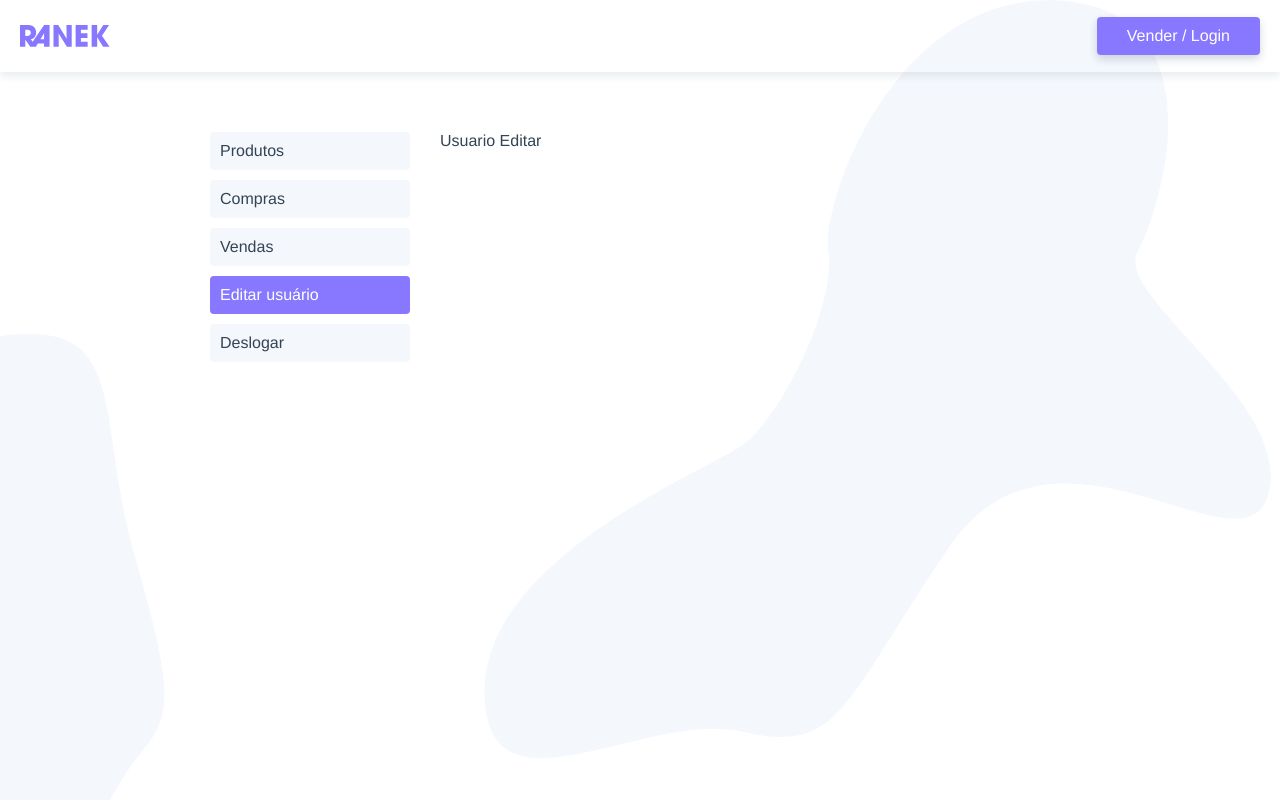
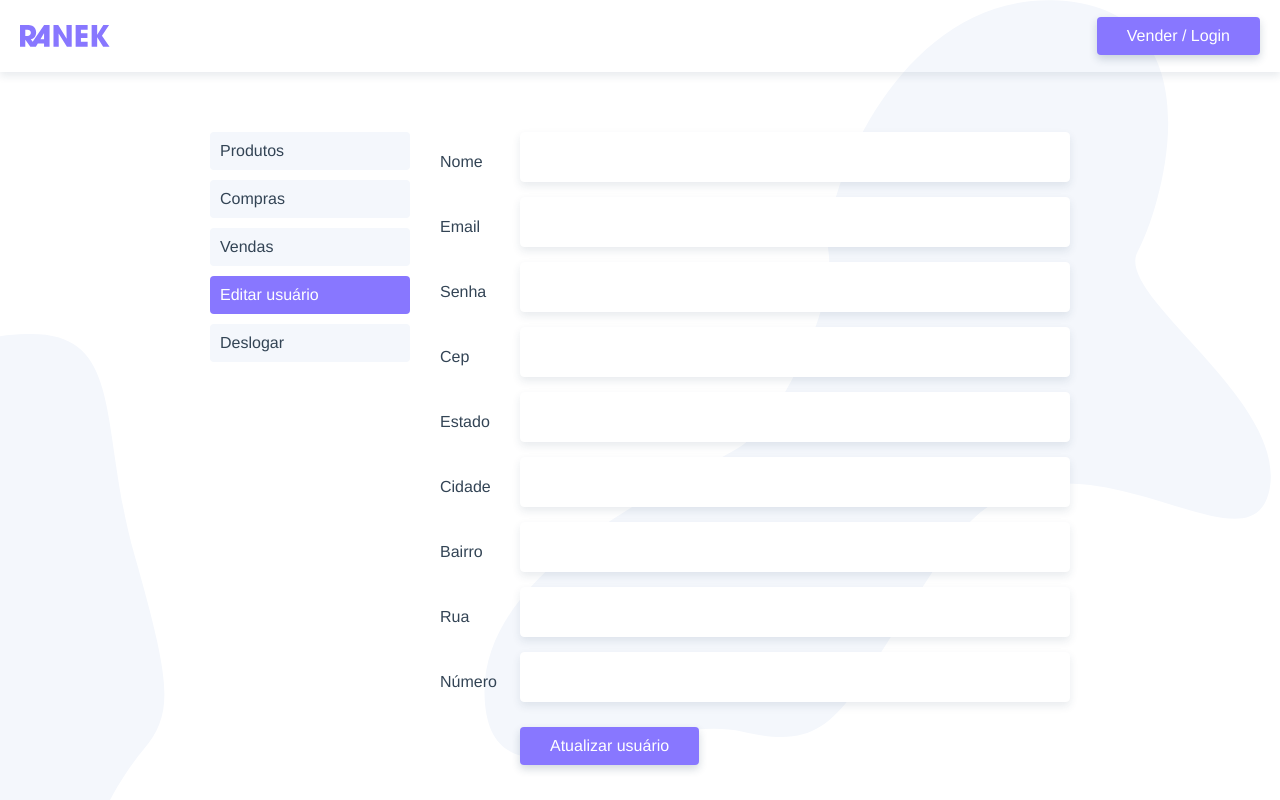
Before and after one commit to diglopes/ranek-vue, a Vue app: page /usuario/editar in a window 1280 px wide. Shown: the top 800 px of the page. Built offline with nearby package versions, Linux system fonts and the light colour scheme.

Commit message:
Add update user feature

```diff
--- a/api/db.json
+++ b/api/db.json
@@ -2,14 +2,15 @@
   "usuario": [
     {
       "id": "diego@email.com",
+      "nome": "Diego Lopes",
       "email": "diego@email.com",
-      "nome": "Diego Lopes",
       "senha": "123",
-      "rua": "Rua Foo bar",
-      "cep": "11111-111",
+      "cep": "11530080",
+      "rua": "Avenida Beira Mar",
       "numero": "25",
-      "estado": "SP",
-      "cidade": "Cubatao"
+      "bairro": "Jardim Casqueiro",
+      "cidade": "Cubatão",
+      "estado": "SP"
     }
   ],
   "produtos": [
--- a/src/services/userService.js
+++ b/src/services/userService.js
@@ -3,3 +3,5 @@ import httpRequest from './httpRequest';
 export const getUser = ({ email, senha }) => httpRequest.get(`/usuario?email=${email}&senha=${senha}`);
 
 export const createUser = (payload) => httpRequest.post('/usuario', payload);
+
+export const updateUser = (payload) => httpRequest.put(`/usuario/${payload.id}`, payload);
--- a/src/views/User/UserEdit.vue
+++ b/src/views/User/UserEdit.vue
@@ -1,5 +1,31 @@
 <template>
   <div>
-    <p>Usuario Editar</p>
+    <UserForm>
+      <button class="btn" @click.prevent="handleUpdateUser">Atualizar usuário</button>
+    </UserForm>
   </div>
 </template>
+
+<script>
+import UserForm from '@/components/UserForm.vue';
+import { updateUser } from '@/services/userService';
+
+export default {
+  components: {
+    UserForm,
+  },
+  computed: {
+    user() {
+      return this.$store.state.user;
+    },
+  },
+  methods: {
+    handleUpdateUser() {
+      updateUser(this.user).then(() => {
+        this.$store.dispatch('login', this.user);
+        this.$router.push({ name: 'User' });
+      }).catch((err) => console.log(err.response));
+    },
+  },
+};
+</script>
```
